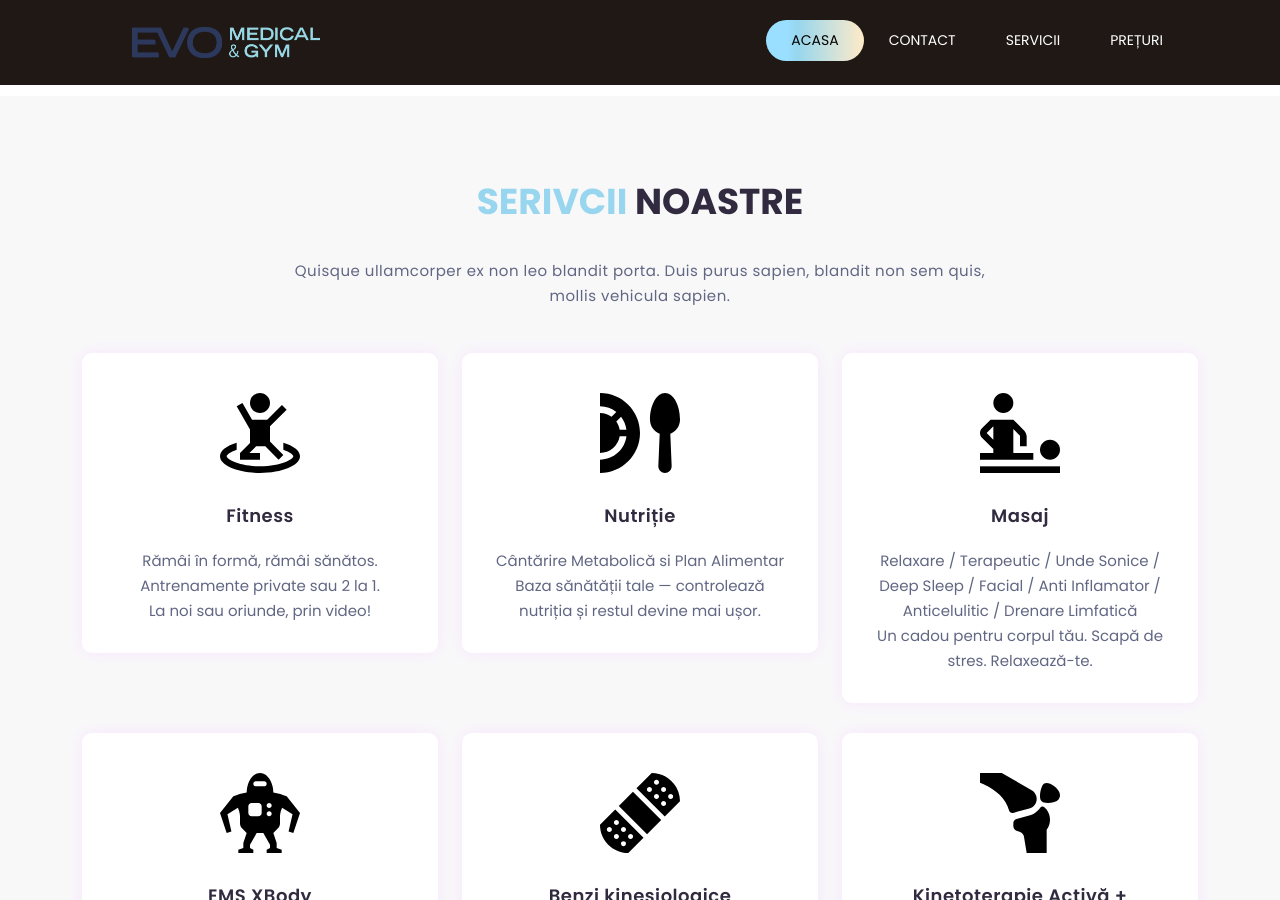
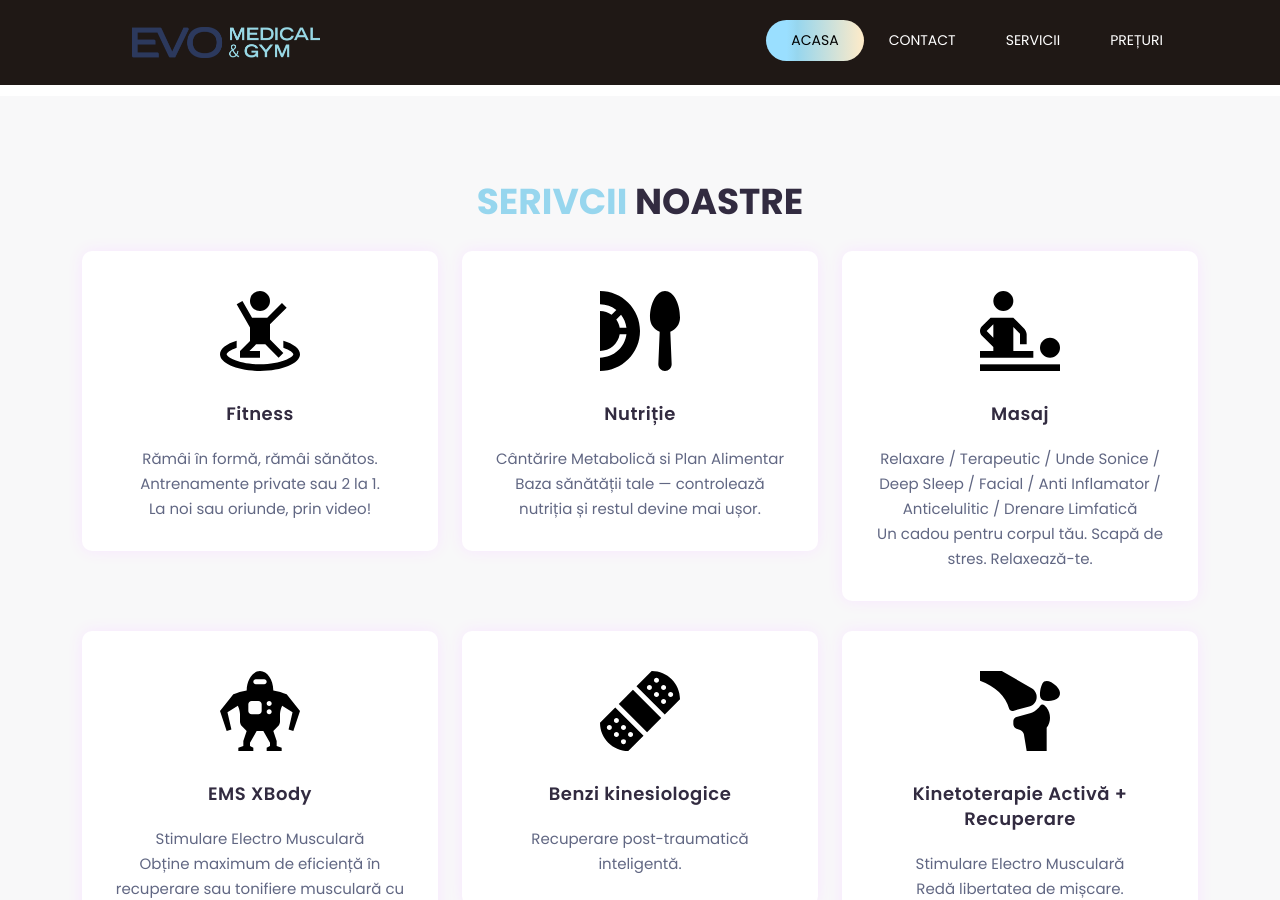
Before and after one commit to evofitandgym/evofitandgym.github.io, a Jekyll site: the page built from index.html, in a window 1280 px wide and 900 px high, scrolled down 740 px. Built offline with Jekyll 4.4.1, drawn with Linux system fonts in a browser that asks for light colours; some web fonts are replaced.

Commit message:
Remove latin text

```diff
--- a/_includes/services.html
+++ b/_includes/services.html
@@ -4,8 +4,8 @@
             <div class="col-lg-12 col-sm-12 col-xs-12">
                 <div class="our-courses-header">
                     <h2><span>SERIVCII</span> NOASTRE</h2>
-                    <p>Quisque ullamcorper ex non leo blandit porta. Duis purus sapien, blandit non sem quis,<br>
-                        mollis vehicula sapien.</p>
+                    <!--p>Quisque ullamcorper ex non leo blandit porta. Duis purus sapien, blandit non sem quis,<br>
+                        mollis vehicula sapien.</p-->
                 </div>
             </div>
         </div>
```
